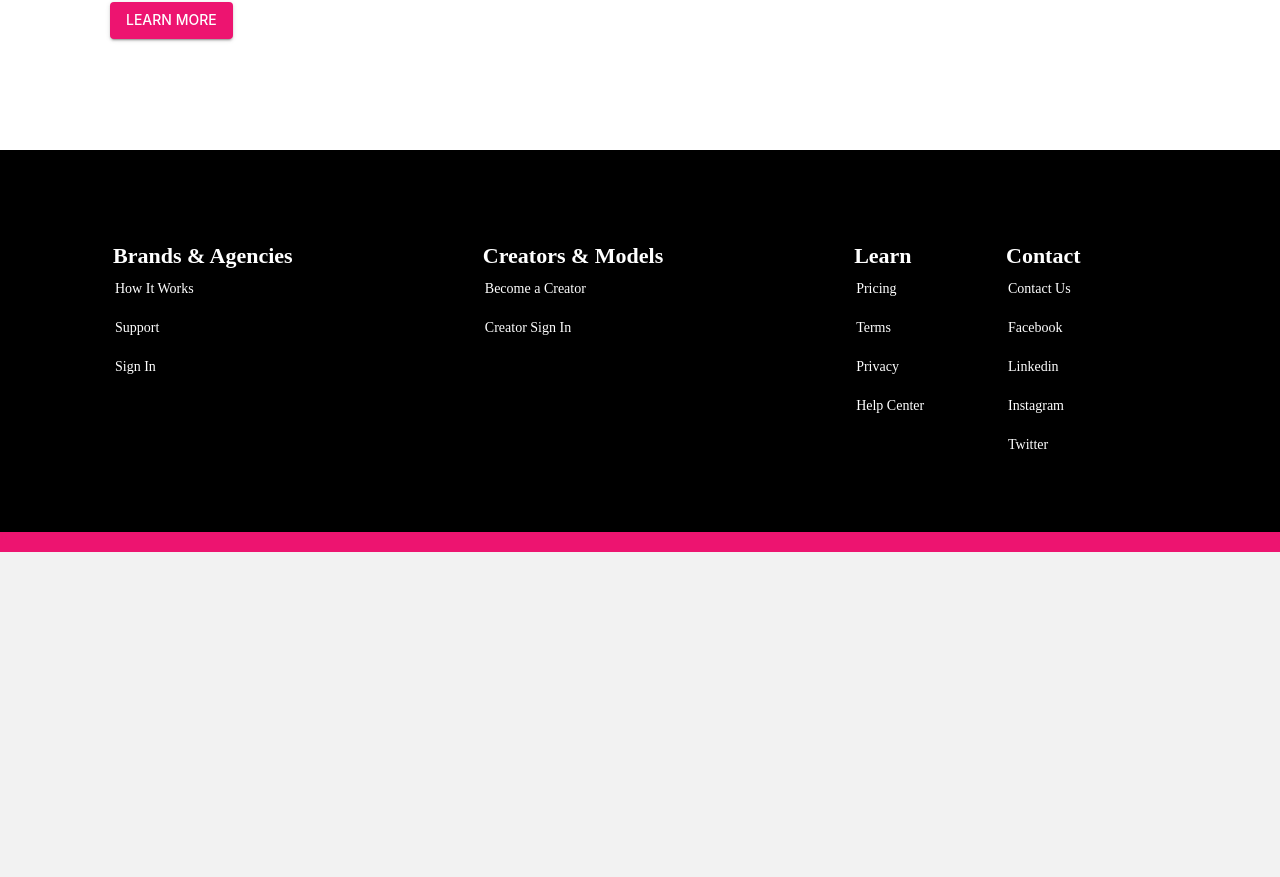
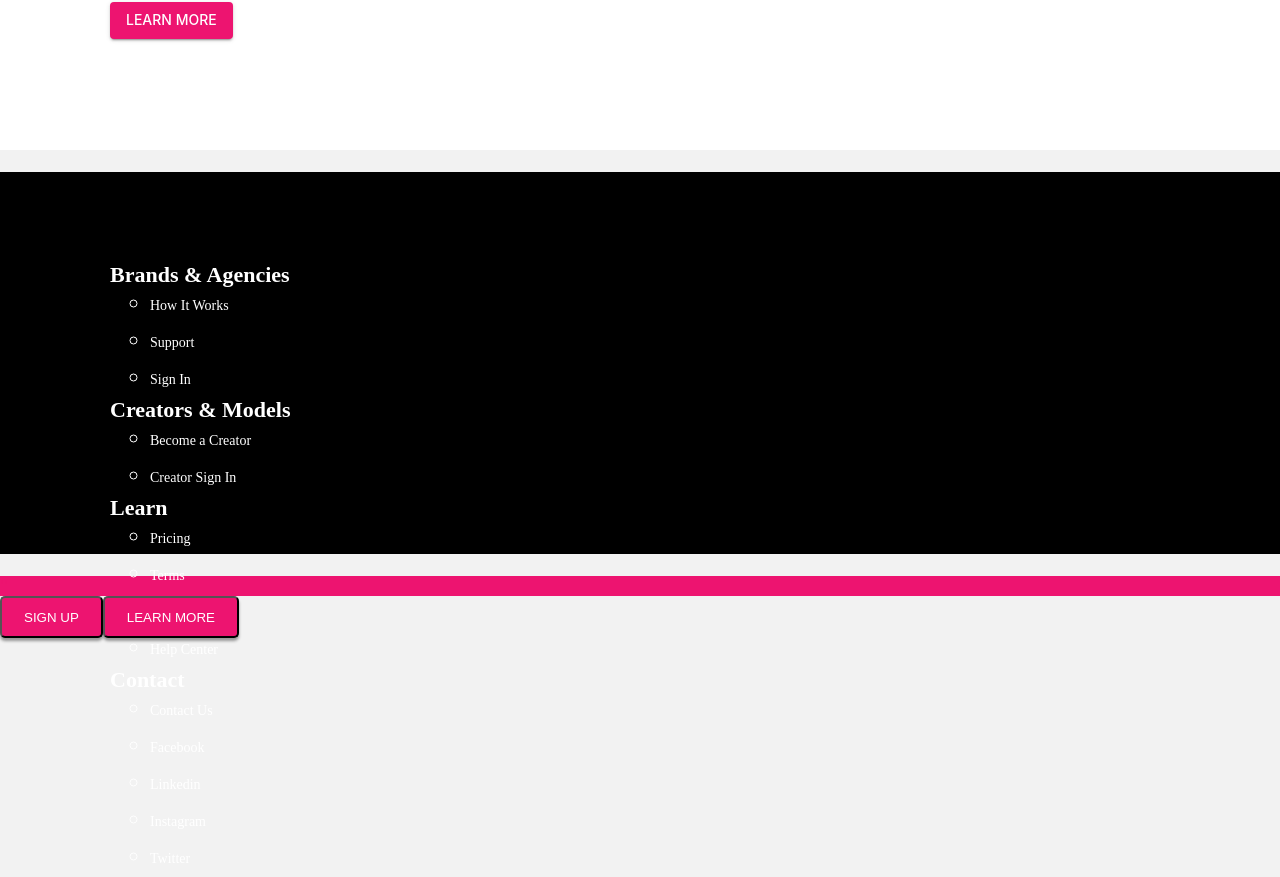
Before and after one commit to dwai03/amptest, a React (Create React App) app in the folder frontend/: page /#/ in a window 1280 px wide. Shown: the part 940-1817 px from the top of the page. Before the commit the page ends 1492 px from the top, so only its background shows below. Built offline with nearby package versions, Linux system fonts and the light colour scheme; a web font is replaced by a local one.

Commit message:
button update

```diff
--- a/frontend/src/App.js
+++ b/frontend/src/App.js
@@ -9,10 +9,12 @@ import LoginPage from "./pages/login_page/LoginPage";
 import DashboardPage from "./pages/dashboard_page/DashboardPage.js";
 import SignupPage from "./pages/signup_page/SignupPage";
 import LandingPage from "./pages/landing_page/LandingPage";
+import Landing_page from "./pages/landing_page/Landing_page";
 import BecomeCreatorPage from "./pages/become_creator_page/BecomeCreatorPage";
 import WorkflowPage from "./pages/workflow_page/WorkflowPage";
 import ProfilePage from "./pages/profile_page/ProfilePage";
 import Footer from "./components/common/Footer";
+
 
 import { AuthRoute, PrivateRoute } from "./utils/route_util";
 
@@ -41,10 +43,12 @@ export default function App() {
         </Route>
         <AuthRoute path="/">
           <LandingPage />
+          <Landing_page />
         </AuthRoute>
         <Box height={20} width={1} bgcolor="deeppink"></Box>
       </Switch>
       {/* Footer isn't everywhere<Footer /> */}
+
     </div>
   );
 }
--- /dev/null
+++ b/frontend/src/components/common/Button.js
@@ -0,0 +1,20 @@
+import React from 'react'
+import './styles.scss'
+import PropTypes from 'prop-types'
+
+// Button for Sign up and Learn more on the Landing Page
+
+const Button = ({text}) => {
+
+    return (
+        <button className = {{text} == 'SIGN UP' ? 'btn_signup' : 'btn_learnmore'}>
+            {text}
+        </button>
+    )
+}
+
+Button.propTypes = {
+    text: PropTypes.string,
+}
+
+export default Button
--- a/frontend/src/components/common/Footer.js
+++ b/frontend/src/components/common/Footer.js
@@ -1,67 +1,76 @@
 import React from 'react';
 import Link from '@material-ui/core/Link';
 import { Link as RouterLink } from 'react-router-dom';
-import "./Footer.scss";
+import './Footer.scss';
+import Button from './Button';
 
 
 const Footer = () => {
     return (
         <div>
-            <table className='landingfooter'>
-                <tbody>
-                    <td className='footercolumn'>Brands & Agencies
-                        <tr>
+            <ul className='landingfooter'>
+                <li className='footercolumn'>Brands & Agencies
+                    <ul>
+                        <li>
                             <Link component={RouterLink} to="/">How It Works</Link>
-                        </tr>
-                        <tr>
+                        </li>
+                        <li>
                             <Link component={RouterLink} to="/dashboard">Support</Link>
-                        </tr>
-                        <tr>
+                        </li>
+                        <li>
                             <Link component={RouterLink} to="/workflow">Sign In</Link>
-                        </tr>
-                    </td>
-                    <td className='footercolumn'>Creators & Models
-                        <tr>
+                        </li>
+                    </ul>
+                </li>
+                <li className='footercolumn'>Creators & Models
+                    <ul>
+                        <li>
                             <Link component={RouterLink} to="/workflow">Become a Creator</Link>
-                        </tr>
-                        <tr>
+                        </li>
+                        <li>
                             <Link component={RouterLink} to="/workflow">Creator Sign In</Link>
-                        </tr>
-                    </td>
-                    <td className='footercolumn'>Learn
-                        <tr>
+                        </li>
+                    </ul>
+                </li>
+                <li className='footercolumn'>Learn
+                    <ul>
+                        <li>
                             <Link component={RouterLink} to="/dashboard">Pricing</Link>
-                        </tr>
-                        <tr>
+                        </li>
+                        <li>
                             <Link component={RouterLink} to="/dashboard">Terms</Link>
-                        </tr>
-                        <tr>
+                        </li>
+                        <li>
                             <Link component={RouterLink} to="/dashboard">Privacy</Link>
-                        </tr>
-                        <tr>
+                        </li>
+                        <li>
                             <Link component={RouterLink} to="/dashboard">Help Center</Link>
-                        </tr>
-                    </td>
-                    <td className='footercolumn'>Contact
-                        <tr>
+                        </li>
+                    </ul>
+                </li>
+                <li className='footercolumn'>Contact
+                    <ul>
+                        <li>
                             <Link component={RouterLink} to="/dashboard">Contact Us</Link>
-                        </tr>
-                        <tr>
+                        </li>
+                        <li>
                             <Link component={RouterLink} to="/dashboard">Facebook</Link>
-                        </tr>
-                        <tr>
+                        </li>
+                        <li>
                             <Link component={RouterLink} to="/dashboard">Linkedin</Link>
-                        </tr>
-                        <tr>
+                        </li>
+                        <li>
                             <Link component={RouterLink} to="/dashboard">Instagram</Link>
-                        </tr>
-                        <tr>
+                        </li>
+                        <li>
                             <Link component={RouterLink} to="/dashboard">Twitter</Link>
-                        </tr>
-                    </td>
-                </tbody>
-            </table>
+                        </li>
+                    </ul>
+                </li>
+            </ul>
             <div className = 'landingfooterbar'>'' </div>
+            <Button text={'SIGN UP'}/>
+            <Button text={'LEARN MORE'} />
         </div>
     )
 }
--- a/frontend/src/components/common/Footer.scss
+++ b/frontend/src/components/common/Footer.scss
@@ -6,12 +6,15 @@
     height: 382px;
     width: 100%;
     padding: 91px 118px 0px 110px;
+    list-style-type: none;
     a {
         font: normal normal normal 14px/37px Tenon;
         color: white;
+        list-style-type: none;
     }
     .footercolumn {
         vertical-align: text-top;
+        list-style-type: none;
     }
 }
 .landingfooterbar{
--- /dev/null
+++ b/frontend/src/components/common/styles.scss
@@ -0,0 +1,21 @@
+.btn_signup {
+    height: 42px;
+    width: 99px;
+    background-color: #ed1470;
+    color: white;
+    letter-spacing: 0.01px;
+    text-transform: uppercase;
+    box-shadow: 0px 3px 3px #00000061;
+    border-radius: 4px;
+    padding: 22px 11px 22px 22px;
+    font: normal normal medium 15px/16px Tenon;
+  }
+.btn_learnmore {
+    height: 42px;
+    width: 134;
+    background-color: #ed1470;
+    box-shadow: 0px 3px 3px #00000061;
+    border-radius: 5px;
+    padding: 11px 22px 11px 22px;
+    color: white;
+  }
--- /dev/null
+++ b/frontend/src/pages/landing_page/Landing_page.js
@@ -0,0 +1,11 @@
+import React from 'react'
+
+const Landing_page = () => {
+    return (
+        <div>
+
+        </div>
+    )
+}
+
+export default Landing_page
```
Also changed, not shown: frontend/public/assets/Home-seamlessbackground.jpg (added).
